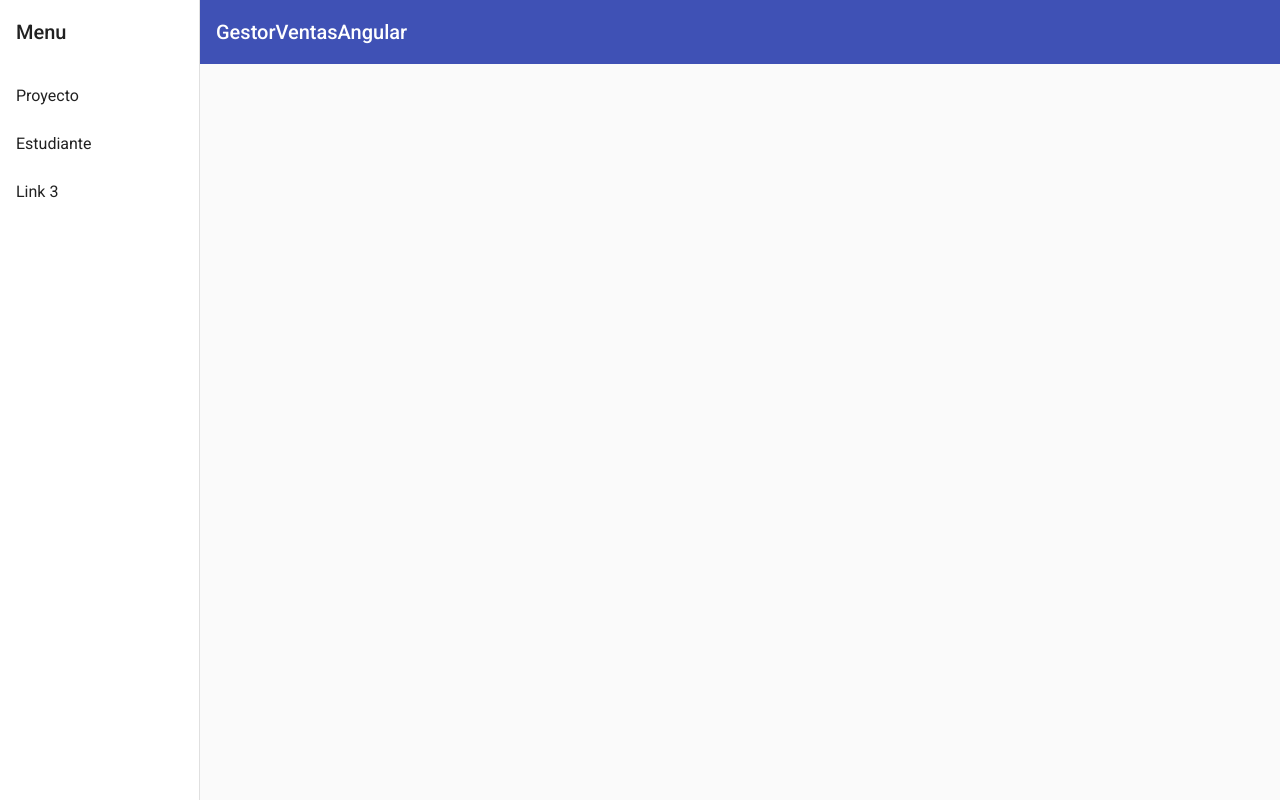
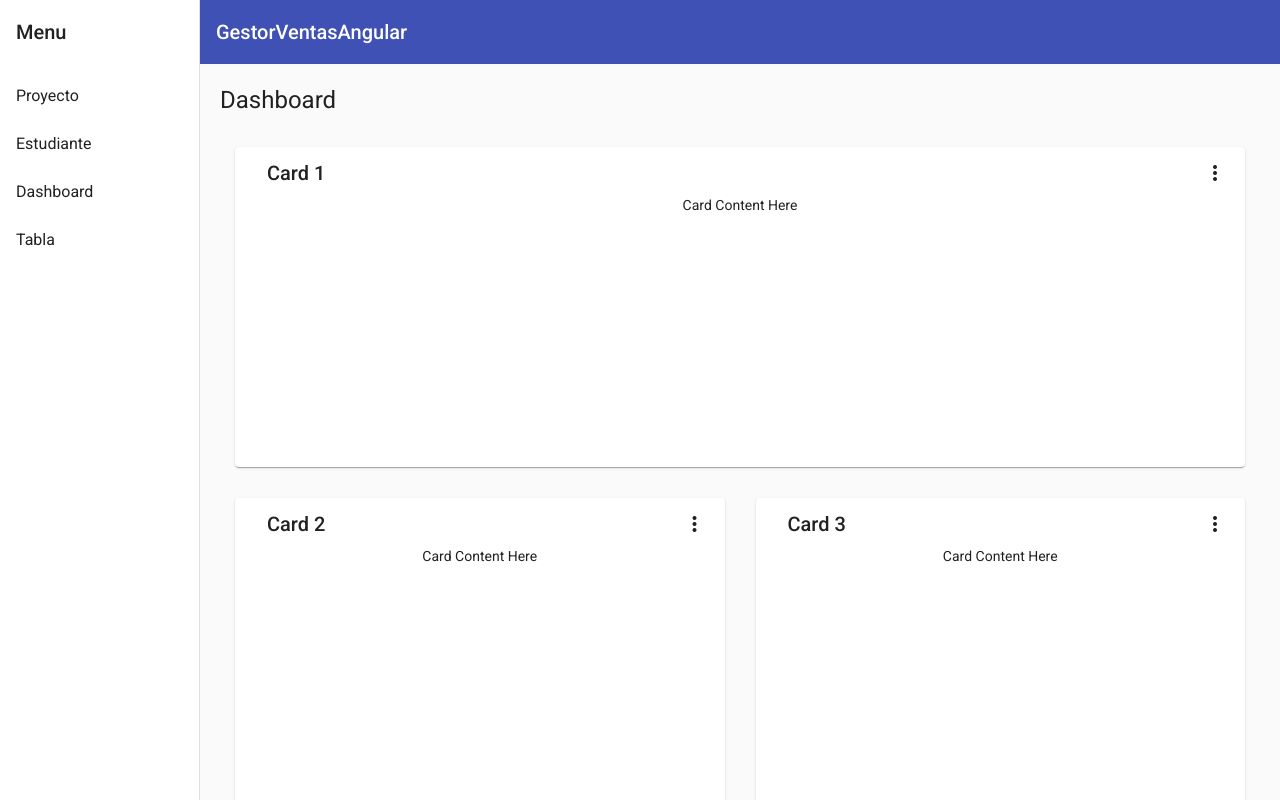
Before and after one commit to ZeroCool8901/GestorVentasFrontAngular, an Angular app: page /Dashboard in a window 1280 px wide. Before the commit this address led to /. Built offline with nearby package versions, Linux system fonts and the light colour scheme.

Commit message:
Add new routing dashboard and added module table

```diff
--- /dev/null
+++ b/src/app/Components/dashboard/dashboard.component.css
@@ -0,0 +1,21 @@
+.grid-container {
+  margin: 20px;
+}
+
+.dashboard-card {
+  position: absolute;
+  top: 15px;
+  left: 15px;
+  right: 15px;
+  bottom: 15px;
+}
+
+.more-button {
+  position: absolute;
+  top: 5px;
+  right: 10px;
+}
+
+.dashboard-card-content {
+  text-align: center;
+}
--- /dev/null
+++ b/src/app/Components/dashboard/dashboard.component.html
@@ -0,0 +1,24 @@
+<div class="grid-container">
+  <h1 class="mat-h1">Dashboard</h1>
+  <mat-grid-list cols="2" rowHeight="350px">
+    <mat-grid-tile *ngFor="let card of cards | async" [colspan]="card.cols" [rowspan]="card.rows">
+      <mat-card class="dashboard-card">
+        <mat-card-header>
+          <mat-card-title>
+            {{card.title}}
+            <button mat-icon-button class="more-button" [matMenuTriggerFor]="menu" aria-label="Toggle menu">
+              <mat-icon>more_vert</mat-icon>
+            </button>
+            <mat-menu #menu="matMenu" xPosition="before">
+              <button mat-menu-item>Expand</button>
+              <button mat-menu-item>Remove</button>
+            </mat-menu>
+          </mat-card-title>
+        </mat-card-header>
+        <mat-card-content class="dashboard-card-content">
+          <div>Card Content Here</div>
+        </mat-card-content>
+      </mat-card>
+    </mat-grid-tile>
+  </mat-grid-list>
+</div>
--- /dev/null
+++ b/src/app/Components/dashboard/dashboard.component.ts
@@ -0,0 +1,33 @@
+import { Component } from '@angular/core';
+import { map } from 'rxjs/operators';
+import { Breakpoints, BreakpointObserver } from '@angular/cdk/layout';
+
+@Component({
+  selector: 'app-dashboard',
+  templateUrl: './dashboard.component.html',
+  styleUrls: ['./dashboard.component.css']
+})
+export class DashboardComponent {
+  /** Based on the screen size, switch from standard to one column per row */
+  cards = this.breakpointObserver.observe(Breakpoints.Handset).pipe(
+    map(({ matches }) => {
+      if (matches) {
+        return [
+          { title: 'Card 1', cols: 1, rows: 1 },
+          { title: 'Card 2', cols: 1, rows: 1 },
+          { title: 'Card 3', cols: 1, rows: 1 },
+          { title: 'Card 4', cols: 1, rows: 1 }
+        ];
+      }
+
+      return [
+        { title: 'Card 1', cols: 2, rows: 1 },
+        { title: 'Card 2', cols: 1, rows: 1 },
+        { title: 'Card 3', cols: 1, rows: 2 },
+        { title: 'Card 4', cols: 1, rows: 1 }
+      ];
+    })
+  );
+
+  constructor(private breakpointObserver: BreakpointObserver) {}
+}
--- a/src/app/Components/menu/menu.component.html
+++ b/src/app/Components/menu/menu.component.html
@@ -7,7 +7,8 @@
     <mat-nav-list>
       <a mat-list-item href="/Proyecto">Proyecto</a>
       <a mat-list-item href="/Estudiante">Estudiante</a>
-      <a mat-list-item href="#">Link 3</a>
+      <a mat-list-item href="/Dashboard">Dashboard</a>
+      <a mat-list-item href="/Tabla">Tabla</a>
     </mat-nav-list>
   </mat-sidenav>
   <mat-sidenav-content>
--- /dev/null
+++ b/src/app/Components/table/table-datasource.ts
@@ -0,0 +1,111 @@
+import { DataSource } from '@angular/cdk/collections';
+import { MatPaginator } from '@angular/material/paginator';
+import { MatSort } from '@angular/material/sort';
+import { map } from 'rxjs/operators';
+import { Observable, of as observableOf, merge } from 'rxjs';
+
+// TODO: Replace this with your own data model type
+export interface TableItem {
+  name: string;
+  id: number;
+}
+
+// TODO: replace this with real data from your application
+const EXAMPLE_DATA: TableItem[] = [
+  {id: 1, name: 'Hydrogen'},
+  {id: 2, name: 'Helium'},
+  {id: 3, name: 'Lithium'},
+  {id: 4, name: 'Beryllium'},
+  {id: 5, name: 'Boron'},
+  {id: 6, name: 'Carbon'},
+  {id: 7, name: 'Nitrogen'},
+  {id: 8, name: 'Oxygen'},
+  {id: 9, name: 'Fluorine'},
+  {id: 10, name: 'Neon'},
+  {id: 11, name: 'Sodium'},
+  {id: 12, name: 'Magnesium'},
+  {id: 13, name: 'Aluminum'},
+  {id: 14, name: 'Silicon'},
+  {id: 15, name: 'Phosphorus'},
+  {id: 16, name: 'Sulfur'},
+  {id: 17, name: 'Chlorine'},
+  {id: 18, name: 'Argon'},
+  {id: 19, name: 'Potassium'},
+  {id: 20, name: 'Calcium'},
+];
+
+/**
+ * Data source for the Table view. This class should
+ * encapsulate all logic for fetching and manipulating the displayed data
+ * (including sorting, pagination, and filtering).
+ */
+export class TableDataSource extends DataSource<TableItem> {
+  data: TableItem[] = EXAMPLE_DATA;
+  paginator: MatPaginator | undefined;
+  sort: MatSort | undefined;
+
+  constructor() {
+    super();
+  }
+
+  /**
+   * Connect this data source to the table. The table will only update when
+   * the returned stream emits new items.
+   * @returns A stream of the items to be rendered.
+   */
+  connect(): Observable<TableItem[]> {
+    if (this.paginator && this.sort) {
+      // Combine everything that affects the rendered data into one update
+      // stream for the data-table to consume.
+      return merge(observableOf(this.data), this.paginator.page, this.sort.sortChange)
+        .pipe(map(() => {
+          return this.getPagedData(this.getSortedData([...this.data ]));
+        }));
+    } else {
+      throw Error('Please set the paginator and sort on the data source before connecting.');
+    }
+  }
+
+  /**
+   *  Called when the table is being destroyed. Use this function, to clean up
+   * any open connections or free any held resources that were set up during connect.
+   */
+  disconnect(): void {}
+
+  /**
+   * Paginate the data (client-side). If you're using server-side pagination,
+   * this would be replaced by requesting the appropriate data from the server.
+   */
+  private getPagedData(data: TableItem[]): TableItem[] {
+    if (this.paginator) {
+      const startIndex = this.paginator.pageIndex * this.paginator.pageSize;
+      return data.splice(startIndex, this.paginator.pageSize);
+    } else {
+      return data;
+    }
+  }
+
+  /**
+   * Sort the data (client-side). If you're using server-side sorting,
+   * this would be replaced by requesting the appropriate data from the server.
+   */
+  private getSortedData(data: TableItem[]): TableItem[] {
+    if (!this.sort || !this.sort.active || this.sort.direction === '') {
+      return data;
+    }
+
+    return data.sort((a, b) => {
+      const isAsc = this.sort?.direction === 'asc';
+      switch (this.sort?.active) {
+        case 'name': return compare(a.name, b.name, isAsc);
+        case 'id': return compare(+a.id, +b.id, isAsc);
+        default: return 0;
+      }
+    });
+  }
+}
+
+/** Simple sort comparator for example ID/Name columns (for client-side sorting). */
+function compare(a: string | number, b: string | number, isAsc: boolean): number {
+  return (a < b ? -1 : 1) * (isAsc ? 1 : -1);
+}
--- /dev/null
+++ b/src/app/Components/table/table.component.css
@@ -0,0 +1,3 @@
+.full-width-table {
+  width: 100%;
+}
--- /dev/null
+++ b/src/app/Components/table/table.component.html
@@ -0,0 +1,26 @@
+<div class="mat-elevation-z8">
+  <table mat-table class="full-width-table" matSort aria-label="Elements">
+    <!-- Id Column -->
+    <ng-container matColumnDef="id">
+      <th mat-header-cell *matHeaderCellDef mat-sort-header>Id</th>
+      <td mat-cell *matCellDef="let row">{{row.id}}</td>
+    </ng-container>
+
+    <!-- Name Column -->
+    <ng-container matColumnDef="name">
+      <th mat-header-cell *matHeaderCellDef mat-sort-header>Name</th>
+      <td mat-cell *matCellDef="let row">{{row.name}}</td>
+    </ng-container>
+
+    <tr mat-header-row *matHeaderRowDef="displayedColumns"></tr>
+    <tr mat-row *matRowDef="let row; columns: displayedColumns;"></tr>
+  </table>
+
+  <mat-paginator #paginator
+      [length]="dataSource?.data?.length"
+      [pageIndex]="0"
+      [pageSize]="10"
+      [pageSizeOptions]="[5, 10, 20]"
+      aria-label="Select page">
+  </mat-paginator>
+</div>
--- /dev/null
+++ b/src/app/Components/table/table.component.ts
@@ -0,0 +1,30 @@
+import { AfterViewInit, Component, ViewChild } from '@angular/core';
+import { MatPaginator } from '@angular/material/paginator';
+import { MatSort } from '@angular/material/sort';
+import { MatTable } from '@angular/material/table';
+import { TableDataSource, TableItem } from './table-datasource';
+
+@Component({
+  selector: 'app-table',
+  templateUrl: './table.component.html',
+  styleUrls: ['./table.component.css']
+})
+export class TableComponent implements AfterViewInit {
+  @ViewChild(MatPaginator) paginator!: MatPaginator;
+  @ViewChild(MatSort) sort!: MatSort;
+  @ViewChild(MatTable) table!: MatTable<TableItem>;
+  dataSource: TableDataSource;
+
+  /** Columns displayed in the table. Columns IDs can be added, removed, or reordered. */
+  displayedColumns = ['id', 'name'];
+
+  constructor() {
+    this.dataSource = new TableDataSource();
+  }
+
+  ngAfterViewInit(): void {
+    this.dataSource.sort = this.sort;
+    this.dataSource.paginator = this.paginator;
+    this.table.dataSource = this.dataSource;
+  }
+}
```
Also changed, not shown: src/app/app-routing.module.ts (+6 -1 lines), src/app/app.module.ts (+18 -2 lines), 2 other files (tests, documents, lock files or other folders).
